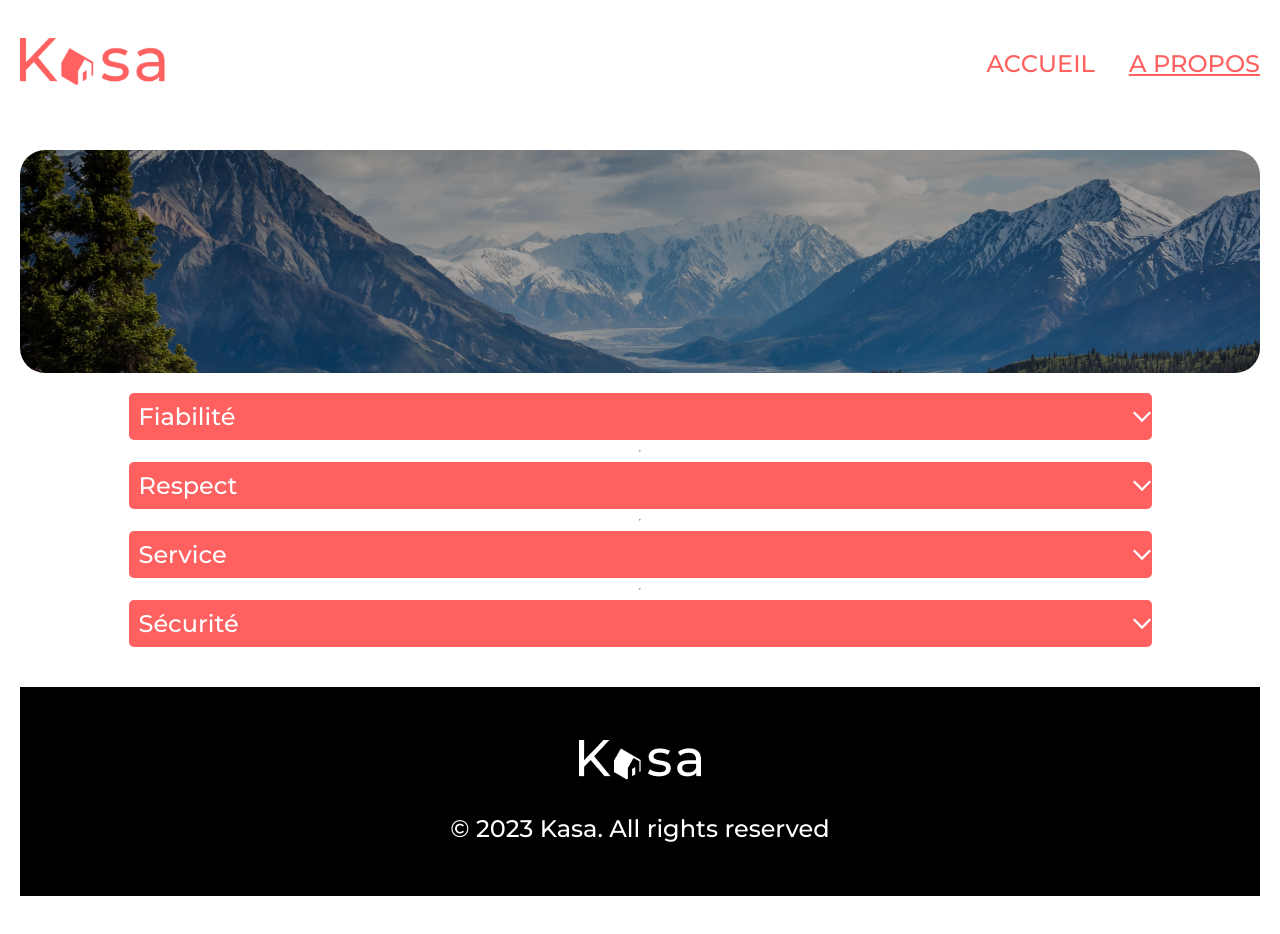
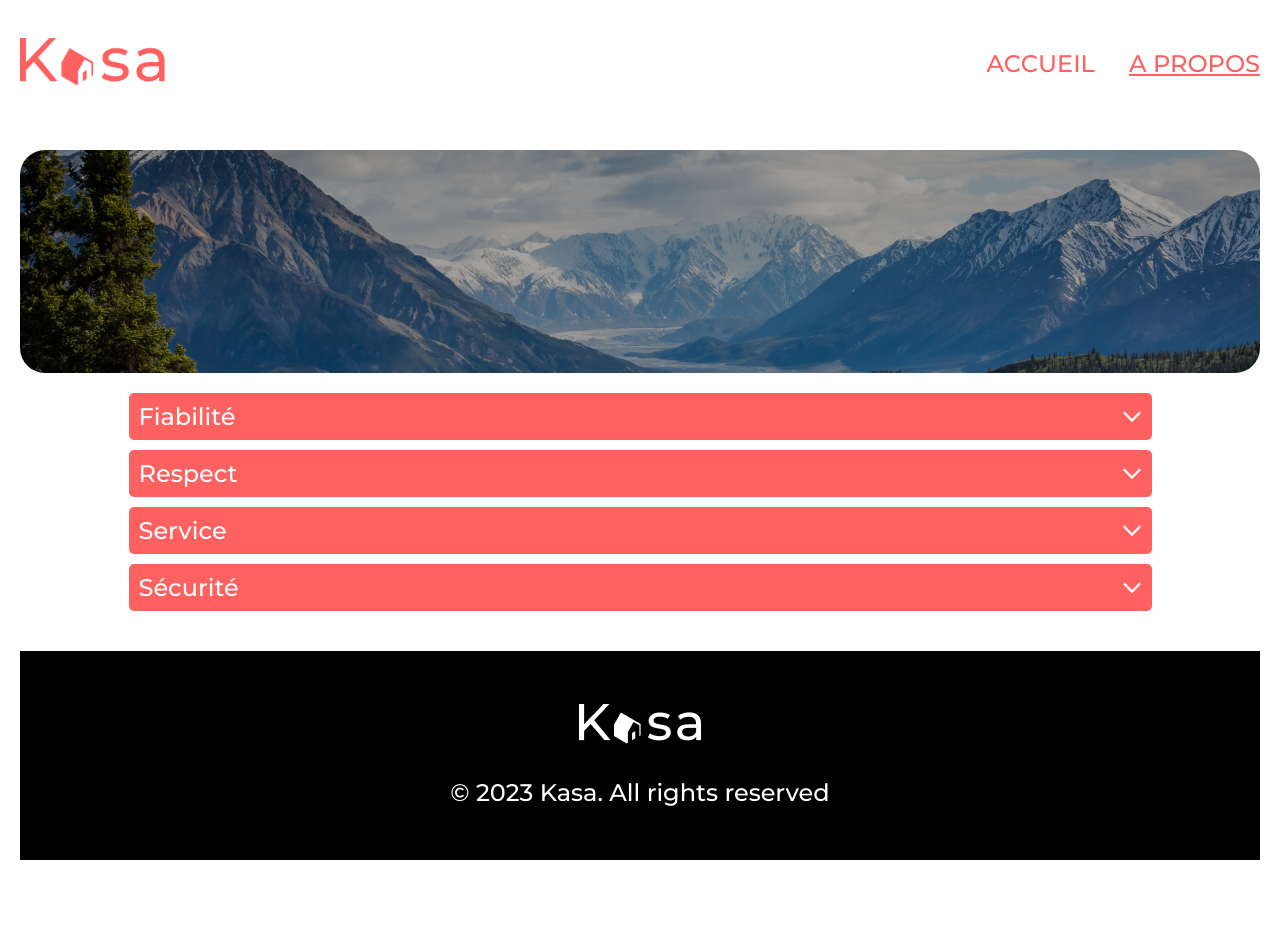
Before and after one commit to Elishaya13/Kasa_P7_OpenClassrooms, a React (Create React App) app: page /about in a window 1280 px wide. Shown: the top 934 px of the page. Built offline with nearby package versions, Linux system fonts and the light colour scheme.

Commit message:
Work on Page : About / Collapse

```diff
--- a/src/components/collapse/Collapse.js
+++ b/src/components/collapse/Collapse.js
@@ -1,32 +1,39 @@
 import React from 'react';
-import { useState, useEffect } from 'react';
+import { useState } from 'react';
 import './collapse.scss'
 
 
 
-const Collapse = ({ title, arrow }) => {
+const Collapse = ({ title, arrow, text }) => {
 
     const [open, setOpen] = useState(false);
 
-    useEffect(() => {
-        //code pour reduire ou fermer
+    // useEffect(() => {
+    //     console.log("je suis " + open)
 
-    }, [open])
+    // }, [open])
 
+    const handleClick = () => {
+        setOpen(!open)
+
+    }
 
     return (
 
         <div className='Collapse'>
-            <button className='Collapse__button' onClick={() => { setOpen(!open) }}>{title}</button>
-            <img src={arrow} alt='fleche'></img>
-        </div>
+            <div className='Collapse__container' onClick={handleClick}>
+                <h3>{title}</h3>
+                <img src={arrow} alt='fleche' className={open ? "arrow-up" : "arrow-down"}></img>
+            </div>
 
+            <div className='Collapse__textContent'>
+                {open && <div className='Collapse__textContent_text'>
+                    <p>{text}</p>
+                </div>}
+            </div>
 
-        // <div className='Collapse'>
-        //     <p>{title}</p>
-        //     <img src={arrow} alt='fleche'></img>
+        </div >
 
-        // </div>
     );
 };
 
--- a/src/components/collapse/collapse.scss
+++ b/src/components/collapse/collapse.scss
@@ -3,25 +3,43 @@
 
 .Collapse {
 
-    display: flex;
-    flex-direction: row;
-    align-items: center;
+    position: relative;
 
-    &__button {
-
+    &__container{
         position: relative;
+        display: flex;
+        flex-direction: row;
+        align-items: center;
+        justify-content: space-between;
         width: 335px ;
         height: 30px;
         border-radius: 5px;
         border: none;
-        color:$secondary-color;
         background-color: $primary-color;
+        z-index: 1;
 
         padding: 0 10px 0 10px;
         text-align: left;
         font-weight: 500;
 
+        .arrow-down {
 
+            width: 19px;
+            height: 19px;
+            transform: rotate(0deg);
+            transition: transform 0.5s ease-in-out;
+        }
+        .arrow-up {
+            width: 19px;
+            height: 19px;
+            transform: rotate(180deg);
+            transition: transform 0.5s ease-in-out;
+        }
+
+        p {
+            color: $secondary-color;
+            font-size: 13px;
+        }
 
         @include mediumMinBreakPoins {
             width: 1023px;
@@ -30,13 +48,44 @@
         }
 
     }
-    img {
-        position: absolute;
-        right: 10%;
-        width: 19px;
-        height: 19px;
+
+    &__textContent {
+
+        position: relative;
+        display: table-cell;
+        width: 335px;
+        top:-5px;
+        background-color: $tertiary-color;
+        border-radius: 0 0 5px 5px;
+
+
+        &_text {
+
+            margin: auto;
+            margin-top: 15px;
+            margin-bottom: 15px;
+            width: 320px;
+
+            p {
+
+                font-size: 12px;
+
+            }
+
+        }
+
+        @include mediumMinBreakPoins {
+
+            width: 1023px;
+            &_text {
+                width: 960px;
+            }
+
+            p {
+                font-size: 24px;
+            }
+        }
     }
 
 
-
 }
--- a/src/pages/about/about.scss
+++ b/src/pages/about/about.scss
@@ -13,6 +13,7 @@
     img {
 
         height: 223px;
+        object-fit: cover;
        }
    }
 
--- a/src/pages/about/aboutBody/AboutBody.js
+++ b/src/pages/about/aboutBody/AboutBody.js
@@ -13,21 +13,25 @@
             <Collapse
                 arrow={arrow_close}
                 title="Fiabilité"
+                text="Les annonces postées sur Kasa garantissent une fiabilité totale. Les photos sont conformes aux logements, et toutes les informations sont régulièrement vérifiées  par nos équipes."
             />
-            <hr />
+
             <Collapse
                 arrow={arrow_close}
                 title="Respect"
+                text="La bienveillance fait partie des valeurs fondatrices de Kasa. Tout comportement discriminatoire ou de perturbation du voisinage entraînera une exclusion de notre plateforme."
             />
-            <hr />
+
             <Collapse
                 arrow={arrow_close}
                 title="Service"
+                text="Nos équipes se tiennent à votre disposition pour vous fournir une expérience parfaite. N'hésitez pas à nous contacter si vous avez la moindre question."
             />
-            <hr />
+
             <Collapse
                 arrow={arrow_close}
                 title="Sécurité"
+                text="La sécurité est la priorité de Kasa. Aussi bien pour nos hôtes que pour les voyageurs, chaque logement correspond aux critères de sécurité établis par nos services. En laissant une note aussi bien à l'hôte qu'au locataire, cela permet à nos équipes de vérifier que les standards sont bien respectés. Nous organisons également des ateliers sur la sécurité domestique pour nos hôtes."
             />
 
 
--- a/src/pages/pageTest/PageTest.js
+++ /dev/null
@@ -1,28 +0,0 @@
-import React from 'react';
-import Footer from '../../components/footer/Footer';
-import Header from '../../components/header/Header';
-
-import Gallery2 from '../home/gallery/Gallery';
-
-const PageTest = () => {
-
-    return (
-        <div>
-            <Header />
-            <Gallery2 />
-            <Footer />
-        </div>
-
-        // <ul>
-        //     {aparts && aparts.map((apart, index) => {
-        //         return (
-        //             <li key={index}>
-        //                 {apart.title}
-        //             </li>
-        //         );
-        //     })};
-        // </ul>
-    );
-};
-
-export default PageTest;
--- a/src/routes/PublicRouter.js
+++ b/src/routes/PublicRouter.js
@@ -3,7 +3,7 @@
 import Home from '../pages/home/Home';
 import About from '../pages/about/About';
 import NotFound from '../pages/notFound/NotFound';
-import PageTest from '../pages/pageTest/PageTest';
+
 
 
 const PublicRouter = () => {
@@ -14,7 +14,6 @@
             <Route index element={<Home />} />
             <Route path='/home' element={<Home />} />
             <Route path='/about' element={<About />} />
-            <Route path='/test' element={<PageTest />} />
             <Route path='*' element={<NotFound />} />
         </Routes>
 
--- a/src/services/api.js
+++ b/src/services/api.js
@@ -1,5 +1,4 @@
-
-function api() {
+const api = () => {
     const getAparts = async () => {
         return fetch("/datas/logements.json", {
             type: "GET",
--- a/src/styles/_typography.scss
+++ b/src/styles/_typography.scss
@@ -1,4 +1,5 @@
 @import './mixins';
+@import './variables';
 
 h1 {
     font-weight: 500;
@@ -13,8 +14,19 @@
 h2 {
     font-size: 18px;
 }
+
+h3 {
+    font-size: 13px;
+    font-weight: 500;
+    color: $secondary-color;
+
+    @include mediumMinBreakPoins {
+        font-size: 24px;
+    }
+}
 p {
     font-size: 18px;
+    font-weight: 400;
      @include mediumMinBreakPoins {
         font-size:36px;
      }
```
